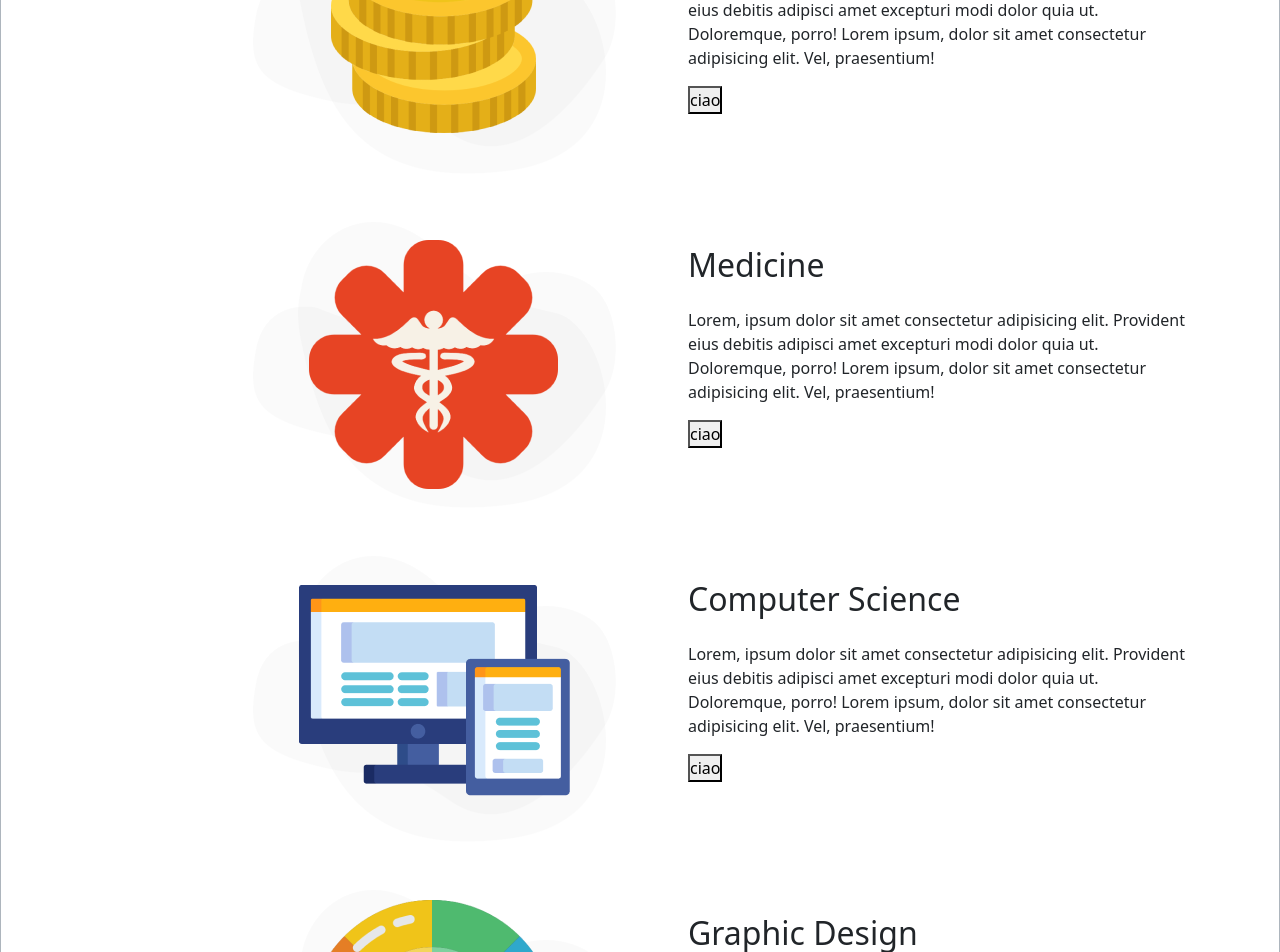
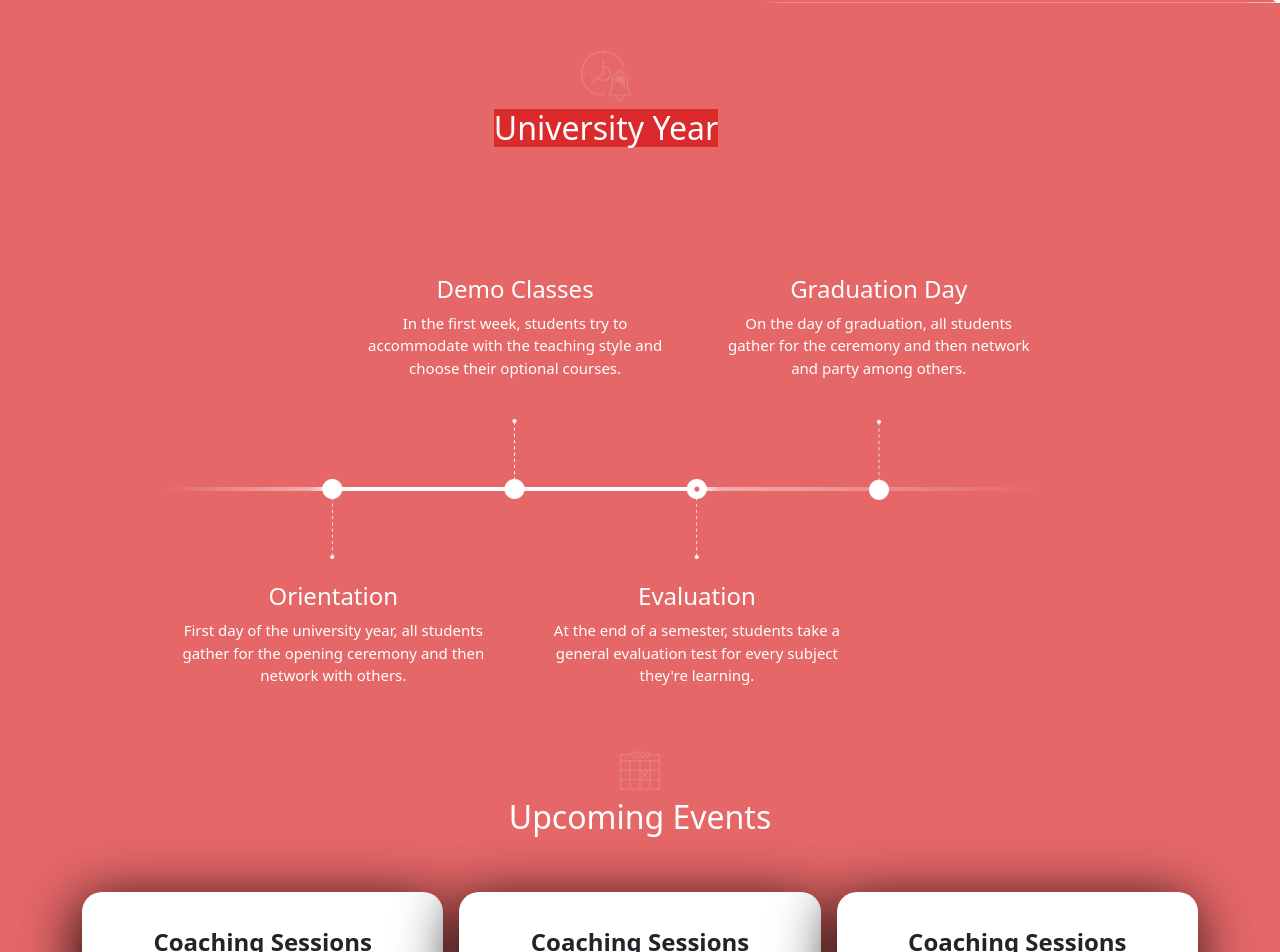
Before and after one commit to federicoverbicaro/proj-html-vuejs, a Vue app: page / in a window 1280 px wide. Shown: the part 1848-2800 px from the top of the page. Built offline with nearby package versions, Linux system fonts and the light colour scheme.

Commit message:
feat: inttroduzione componente LatestCourses

```diff
--- /dev/null
+++ b/src/components/main/AppLatestCourses.vue
@@ -0,0 +1,109 @@
+<template>
+    <div>
+        <div class="container mt-5  ">
+            <h2 class="text-capitalize ">lates courses</h2>
+
+            <div class="mt-5 d-flex  gap-4  ">
+
+                <div id="courses" v-for="(element, index) in latestCourses" :key="index"
+                    class="d-flex flex-column justify-content-center text-center gap-3 position-relative  h-50 w-50 ">
+
+                    <div class="d-flex justify-content-center ">
+                        <img :src="element.img" :alt="element.img" height="90" width="90" class="img-fluid ">
+                    </div>
+                    <h6> {{ element.courses }}</h6>
+                    <span>{{ element.teacher }}</span>
+                    <span>${{ element.prince }}</span>
+
+                    <div id="button">
+                        <AppButton red :buttonText="'View courses'"/>
+                    </div>
+                </div>
+
+
+
+            </div>
+
+
+
+        </div>
+
+    </div>
+</template>
+
+<script>
+import AppButton from '../Button/AppButton.vue';
+
+export default {
+    name: 'AppLatestCourses',
+    data() {
+
+
+        return {
+
+            latestCourses: [
+                {
+                    img: '../../src/assets/img/Decisions-icon.png',
+                    courses: 'Make Better Decision',
+                    teacher: 'James Colins',
+                    prince: '21.00'
+                },
+                {
+                    img: '../../src/assets/img/Speaker-icon.png',
+                    courses: 'How to be a speaker',
+                    teacher: 'James Colins',
+                    prince: 'Free'
+                },
+                {
+                    img: '../../src/assets/img/Network-icon.png',
+                    courses: 'Network Introductions',
+                    teacher: 'James Colins',
+                    prince: 'Free'
+                },
+                {
+                    img: '../../src/assets/img/Brand-icon.png',
+                    courses: 'Brad Management',
+                    teacher: 'James Colins',
+                    prince: 'Free'
+                },
+            ]
+        }
+    },
+    components:{
+        AppButton,
+    }
+}
+</script>
+
+<style lang="scss" scoped>
+
+h2{
+    font-weight: bold;
+}
+#courses {
+    box-shadow: -4px 9px 59px -2px rgba(227, 220, 220, 1);
+    -webkit-box-shadow: -4px 9px 59px -2px rgba(227, 220, 220, 1);
+    -moz-box-shadow: -4px 9px 59px -2px rgba(227, 220, 220, 1);
+
+    padding: 30px;
+
+    border-radius: 5px;
+
+
+    h6 {
+        font-size: 20px;
+
+
+    }
+    img{
+        aspect-ratio: 1;
+    }
+
+
+    #button{
+        position: absolute;
+        bottom: -20px;
+        right: 65px;
+    }
+}
+</style>
--- a/src/components/main/AppMain.vue
+++ b/src/components/main/AppMain.vue
@@ -26,13 +26,13 @@
         </p>
     </div>
 
-    <div class="container-fluid p-0 border-1 border border-dark-subtle mt-5">
+    <div class="container-fluid p-0 border-1  mt-5 mt-5">
         <div class=" px-5 ">
 
             <div class=" d-flex justify-content-center ">
 
-                <div v-for="(element, index) in faculties" :key="index" id="facultiesAvailable"
-                    class="d-flex flex-column justify-content-center border border-dark-subtle p-2">
+                <div v-for="(element, index) in faculties" :key="index" @click="changeFaculty(index)"
+                    id="facultiesAvailable" class="d-flex flex-column justify-content-center border border-dark-subtle p-2">
                     <div class="d-flex justify-content-center mt-3  ">
 
                         <img :src="element.img" alt="Faculties" height="100%" width="60%">
@@ -40,36 +40,50 @@
                     <div class="text-center mt-3">
                         <span>{{ element.name }}</span>
                     </div>
+                </div>
+            </div>
+        </div>
+    </div>
 
-                </div>
-
-            </div>
-
-
-        </div>
-        <div v-for="(element, index ) in faculties" :key="index" class="d-flex justify-content-center container mt-5 gap-5 ">
-            <div class="col-6 d-flex justify-content-end ">
-                <img :src="element.img2" alt="low faculty">
+    <div id="bgOpttionFaculty" >
+        <div class="container d-flex justify-content-center  mt-5 gap-5">
+            <div class="col-6 d-flex justify-content-end  p-4 ">
+                <img :src="faculties[facultiesCorrent].img2" alt="low faculty" height="60%" width="50%">
             </div>
             <div class="col-6 p-4 ">
-                <h2>{{ element.name }}</h2>
-                <p class="mt-4"> {{ element.text }}</p>
-                <button>ciao</button>
+                <h2 class=" p-4">{{ faculties[facultiesCorrent].name }}</h2>
+                <p class="mt-4 p-4"> {{ faculties[facultiesCorrent].text }}</p>
+                <AppButton red :button-text="'Read More'" />
             </div>
         </div>
 
+    </div>
 
+    <div>
+        <AppUniveristyYear/>
+    </div>
+
+    <div>
+        <AppUpcomingEvents/>
+    </div>
+
+    <div>
+        <AppLatestCourses/>
     </div>
 </template>
 
 <script>
 import AppButton from '../Button/AppButton.vue';
+import AppUniveristyYear from '../main/AppUniveristyYears.vue';
+import AppUpcomingEvents from '../main/AppUpcomingEvents.vue';
+import AppLatestCourses from '../main/AppLatestCourses.vue';
 
 
 export default {
     name: 'AppMain',
     data() {
         return {
+            facultiesCorrent: 0,
             faculties: [
                 {
                     name: 'Low faculty',
@@ -111,7 +125,16 @@ export default {
         };
     },
     components: {
-        AppButton
+    AppButton,
+    AppUniveristyYear,
+    AppUpcomingEvents,
+    AppLatestCourses,
+    AppLatestCourses
+},
+    methods: {
+        changeFaculty(index) {
+            this.facultiesCorrent = index
+        },
     }
 }
 </script>
@@ -124,6 +147,9 @@ export default {
     background-position: right;
     background-repeat: no-repeat;
     background-size: cover;
+
+
+
 }
 
 #facultiesAvailable {
@@ -146,4 +172,12 @@ export default {
     -webkit-box-shadow: 1px -9px 22px 3px rgba(227, 220, 220, 1);
     -moz-box-shadow: 1px -9px 22px 3px rgba(227, 220, 220, 1);
 }
+
+#bgOpttionFaculty {
+    height: 450px;
+    background-image: url(../../assets/svg/svg-0.svg);
+    background-repeat: no-repeat;
+    background-position: bottom;
+    background-size: contain;
+}
 </style>
--- /dev/null
+++ b/src/components/main/AppUniveristyYears.vue
@@ -0,0 +1,100 @@
+<template>
+    <div class="bgUniverityYear  pt-5 d-flex ">
+        <div class=" d-flex flex-column  ">
+
+            <div class="text-capitalize text-white d-flex flex-column align-items-center   ">
+                <img src="../../assets/img/Clock-and-Bell.png" alt="clock and bell" height="50" width="50">
+
+                <h2 class="mt-2">university year</h2>
+            </div>
+
+            <div id="timeLine" class="p-5 d-flex justify-content-center align-items-center position-relative h-100 ">
+                <img src="../../assets/img/Timeline-Item.png" alt="TimeLine" height="100%" width="80%" class="img-fluid ">
+
+                <div id="demoClasses" class="position-absolute top-0 w-25">
+                    <h4>demo classes</h4>
+                    <p>In the first week, students try to accommodate with the
+                        teaching style and choose their optional courses.
+                    </p>
+                </div>
+
+                <div id="graduation" class="position-absolute top-0 w-25">
+                    <h4>graduation day</h4>
+                    <p>On the day of graduation, all students gather for the
+                        ceremony and then network and party among others.
+                    </p>
+                </div>
+
+                <div id="orientation" class="position-absolute bottom-0 w-25">
+                    <h4>orientation</h4>
+                    <p>First day of the university year, all students gather for
+                        the opening ceremony and then network with others.
+                    </p>
+                </div>
+
+                <div id="evaluation" class="position-absolute bottom-0 w-25">
+                    <h4>evaluation</h4>
+                    <p>At the end of a semester, students take a general
+                        evaluation test for every subject they're learning.
+                    </p>
+                </div>
+            </div>
+        </div>
+    </div>
+</template>
+
+<script>
+export default {
+    name: 'AppUniveristyYear',
+    data() {
+
+
+        return {}
+    }
+}
+</script>
+
+<style lang="scss" scoped>
+@import '../../styles/general.scss';
+
+.bgUniverityYear {
+    background-color: $redBg;
+    height: 700px;
+
+    h2 {
+        background-color: rgb(219, 42, 44);
+    }
+
+    #timeLine {
+        margin-top: 120px;
+
+        h4 {
+            color: $whiteText;
+            text-transform: capitalize;
+            text-align: center;
+
+        }
+
+        p {
+            color: $whiteText;
+            font-size: 15px;
+            text-align: center;
+        }
+
+        #demoClasses {
+            left: 30%;
+        }
+
+        #graduation {
+            right: 15%;
+        }
+
+        #orientation {
+            left: 15%;
+        }
+        #evaluation{
+            right: 30%;
+        }
+    }
+}
+</style>
--- /dev/null
+++ b/src/components/main/AppUpcomingEvents.vue
@@ -0,0 +1,112 @@
+<template>
+    <div id="upcoming" class="container-fluid pt-5 ">
+
+
+        <div class="d-flex flex-column  ">
+
+
+            <div class="text-capitalize text-white d-flex flex-column align-items-center  ">
+                <img src="../../assets/img/upcoming-events-calendar-icon.png" alt="upcoming" height="40" width="40"
+                    class="img-fluid ">
+                <h2 class="mt-2">upcoming events</h2>
+            </div>
+
+            <div class="d-flex gap-3 container pt-5 pb-5 ">
+                <div v-for="(element, index) in dateSession" :key="index" class="position-relative ">
+
+                    <div id="coaching" class="p-3 d-flex flex-column ">
+                        <h4>coaching sessions</h4>
+                        <span><i class="fa-solid fa-calendar-days"></i> {{ element.date }}</span>
+                        <p>Lorem ipsum dolor sit amet consectetur adipisicing elit. Eligendi tenetur iste, inventore cumque
+                            accusantium error, veniam </p>
+                    </div>
+
+                    <div id="button">
+                        <AppButton red :buttonText="'Find More'" />
+                    </div>
+                </div>
+
+            </div>
+
+            <div class="mt-5 d-flex justify-content-center ">
+                <AppButton yellow :buttonText="'View All Events'" />
+            </div>
+
+        </div>
+
+    </div>
+</template>
+
+<script>
+import AppButton from '../Button/AppButton.vue';
+
+export default {
+    name: 'AppUpcomingEvents',
+    data() {
+        return {
+            dateSession: [
+                {
+                    date: '20 May 21:30 PM'
+                },
+                {
+                    date: '24 Mar 18:00 PM'
+                },
+                {
+                    date: '12 Feb 13:30 PM'
+                },
+            ]
+        };
+    },
+    components: { AppButton }
+}
+</script>
+
+<style lang="scss" scoped>
+@import '../../styles/general.scss';
+
+#upcoming {
+    background-color: $redBg;
+    height: 800px;
+    background-image: url(../../assets/img/Wave-1.png);
+    background-repeat: no-repeat;
+    background-position: bottom;
+    background-size: contain;
+
+    h2 {
+        color: $whiteText;
+        text-align: center;
+        text-transform: capitalize;
+
+    }
+
+    #coaching {
+        background-color: $whiteBg;
+        text-align: center;
+        border-radius: 20px;
+        box-shadow: -4px 9px 59px -2px rgb(0, 0, 0);
+        -webkit-box-shadow: -4px 9px 59px -2px rgb(4, 3, 3);
+        -moz-box-shadow: -4px 9px 59px -2px rgb(0, 0, 0);
+
+
+        h4 {
+            text-transform: capitalize;
+            font-weight: 900;
+            margin-top: 20px;
+
+        }
+        p{
+            padding: 20px;
+        }
+
+
+    }
+
+}
+
+#button {
+    position: absolute;
+    bottom: -20px;
+    right: 130px;
+
+}
+</style>
```
Also changed, not shown: src/components/header/AppNavbars.vue (+5 -5 lines).
